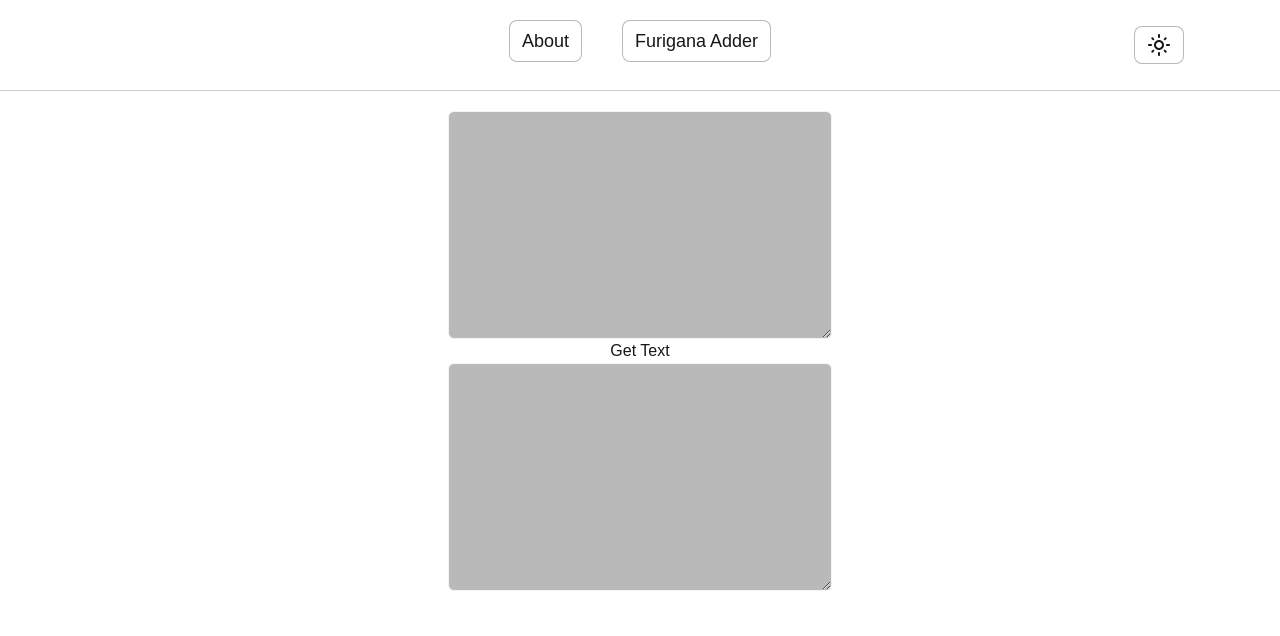
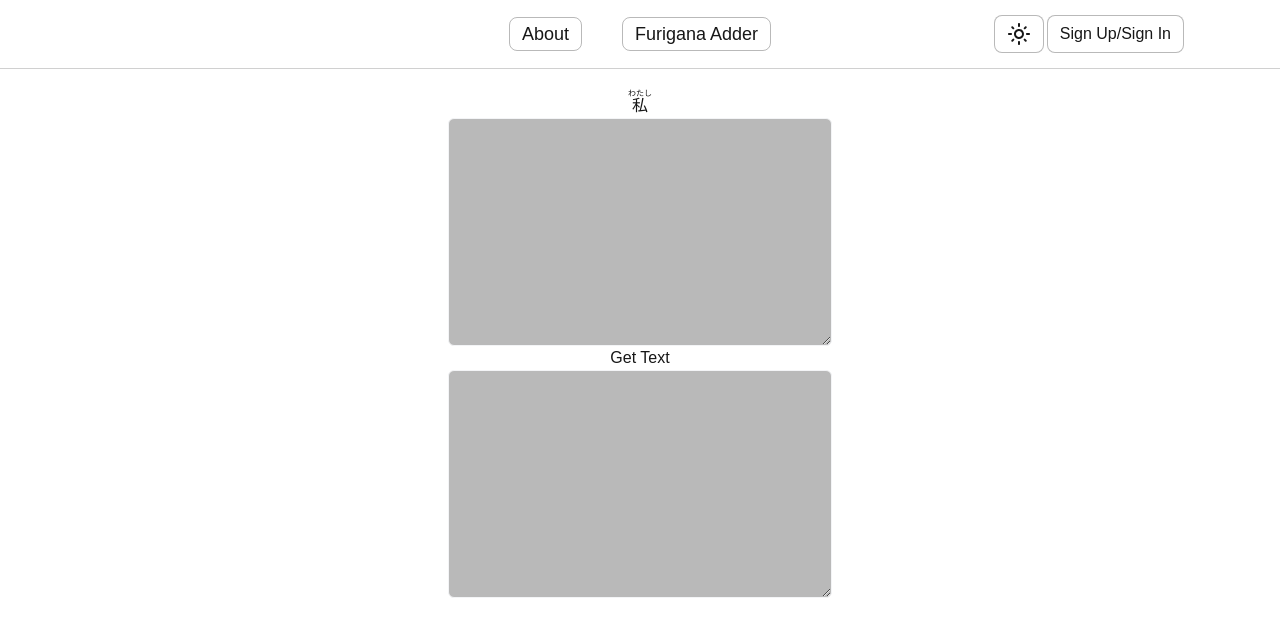
Before and after one commit to Jinxy2004/japanese-playground, a Next.js app: page /furigana-adder in a window 1280 px wide. Shown: the top 636 px of the page. Built offline with nearby package versions, Linux system fonts and the light colour scheme.

Commit message:
Added button class.

```diff
--- /dev/null
+++ b/app/components/Button.tsx
@@ -0,0 +1,10 @@
+export default function Button({ btnText }: { btnText: string }) {
+  return (
+    <button
+      className="rounded-lg border border-foreground/30 bg-background px-3 py-1.5
+    transition-all duration-200 hover:bg-linear-to-r hover:from-foreground/20 hover:to-foreground/5"
+    >
+      {btnText}
+    </button>
+  );
+}
--- a/app/components/NavBar.tsx
+++ b/app/components/NavBar.tsx
@@ -1,6 +1,7 @@
 import Link from "next/link";
 import { ThemeToggle } from "./ThemeToggle";
 import NavBarLink from "./NavBarLink";
+import Button from "./Button";
 
 export default function NavBar() {
   return (
@@ -11,8 +12,11 @@ export default function NavBar() {
           <NavBarLink page="furigana-adder" pageName="Furigana Adder" />
         </ul>
 
+        <div className="absolute right-35">
+          <ThemeToggle />
+        </div>
         <div className="absolute right-0">
-          <ThemeToggle />
+          <Button btnText="Sign Up/Sign In" />
         </div>
       </div>
     </div>
--- a/app/components/NavBarLink.tsx
+++ b/app/components/NavBarLink.tsx
@@ -10,9 +10,7 @@ export default function NavBarLink({
   return (
     <div>
       <Link
-        className="relative inline-block overflow-hidden rounded-lg border border-foreground/30 bg-background px-3 py-1.5 transition-colors duration-300 before:absolute
-        before:top-0 before:left-0 before:h-full before:w-0 before:bg-linear-to-r before:from-foreground/45 before:to-foreground/20 before:transition-all before:duration-300 hover:before:w-[50%]
-        after:absolute after:top-0 after:right-0 after:h-full after:w-0 after:bg-linear-to-l after:from-foreground/45 after:to-foreground/20 after:transition-all after:duration-300 hover:after:w-[50%]"
+        className="rounded-lg border border-foreground/30 bg-background px-3 py-1.5 transition-all duration-200 hover:bg-linear-to-r hover:from-foreground/20 hover:to-foreground/5"
         href={`/${page}`}
       >
         <span className="relative z-10">{pageName}</span>
--- a/app/furigana-adder/page.tsx
+++ b/app/furigana-adder/page.tsx
@@ -13,6 +13,9 @@ export default function FuriganaAdder() {
 
   return (
     <div className="flex flex-col h-screen items-center justify-start py-5">
+      <ruby>
+        私<rt>わたし</rt>
+      </ruby>
       <textarea
         value={inputText}
         // Because the components state is controlled by inputText which is managed by react state we have to use onChange for the users text to update the UI.
```
Also changed, not shown: 1 other file (tests, documents, lock files or other folders).
